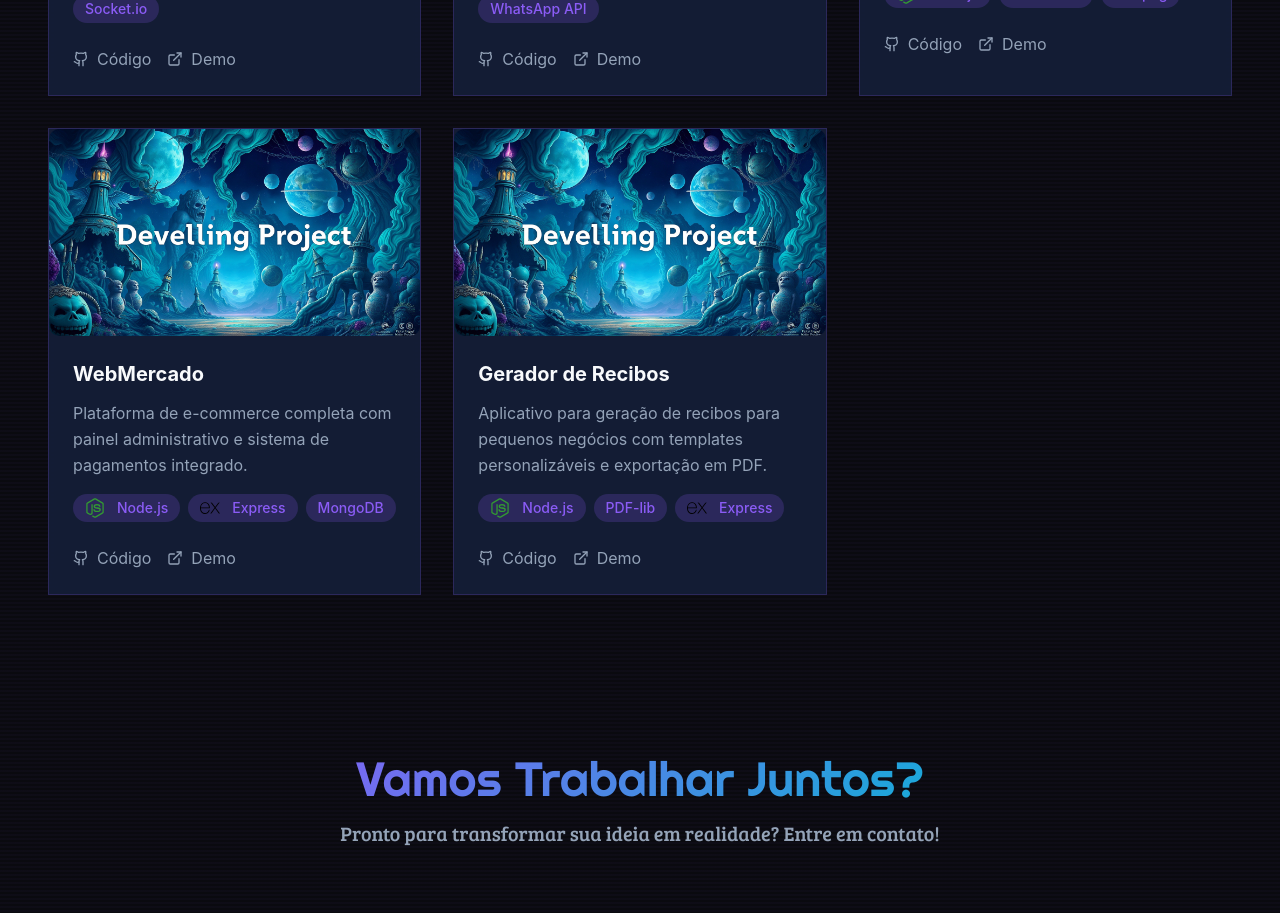
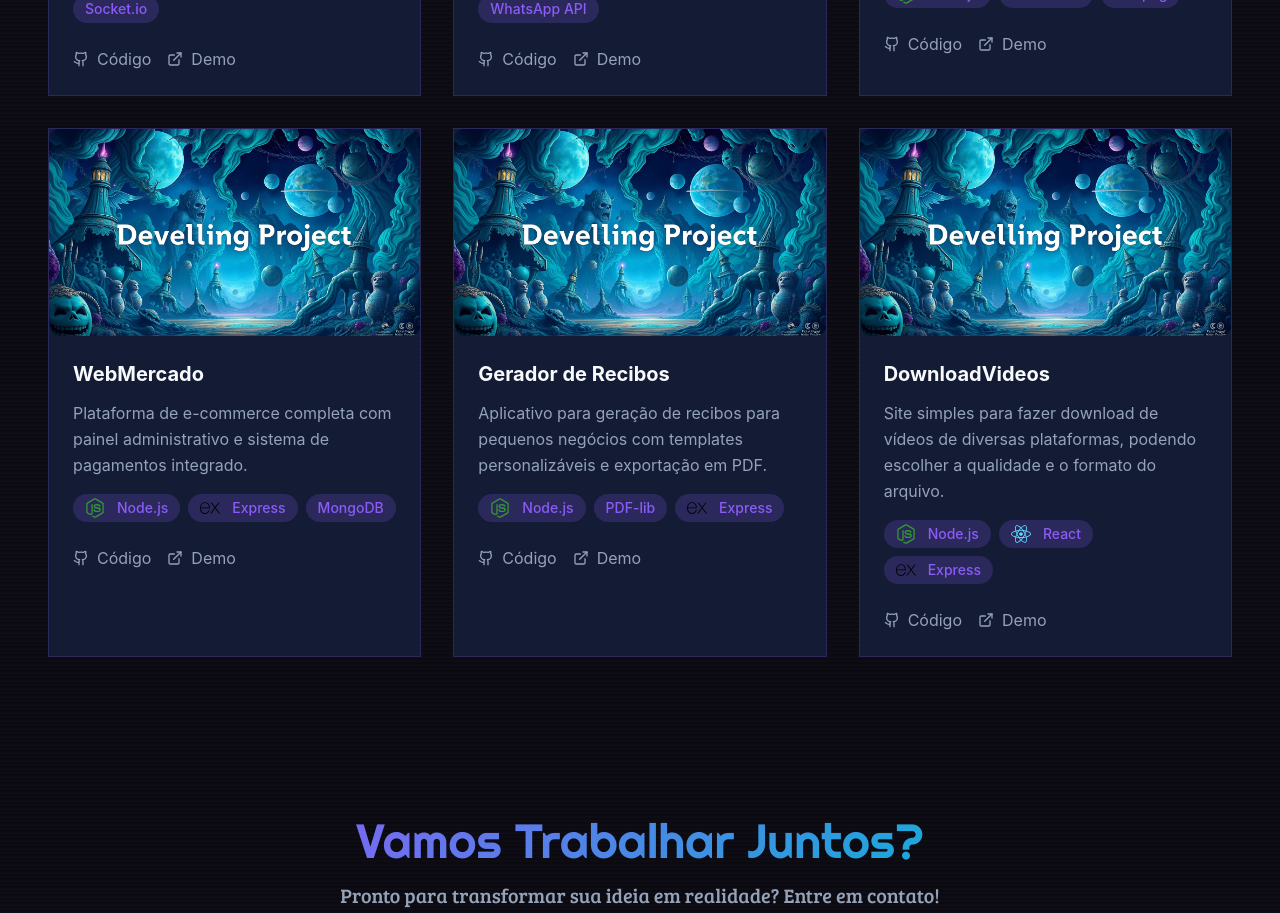
Before and after one commit to jotaveeo/portifolio-dev, a React (Vite) app: page / in a window 1280 px wide. Shown: the part 4700-5613 px from the top of the page. Built offline with nearby package versions, Linux system fonts and the light colour scheme; a web font is replaced by a local one.

Commit message:
atualizaçao nos meus projetos

```diff
--- a/src/App.jsx
+++ b/src/App.jsx
@@ -206,6 +206,15 @@ function App() {
         "Aplicativo para geração de recibos para pequenos negócios com templates personalizáveis e exportação em PDF.",
       image: "/bannerdev.jpg",
       tech: ["Node.js", "PDF-lib", "Express"],
+      github: "#",
+      demo: "#",
+    },
+    {
+      title: "DownloadVideos",
+      description:
+        "Site simples para fazer download de vídeos de diversas plataformas, podendo escolher a qualidade e o formato do arquivo.",
+      image: "/bannerdev.jpg",
+      tech: ["Node.js", "React", "Express"],
       github: "#",
       demo: "#",
     },
```
